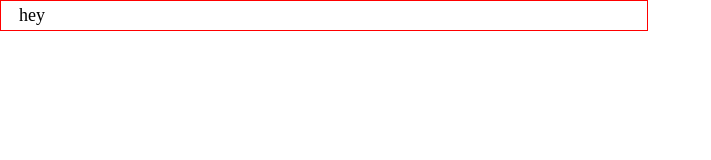
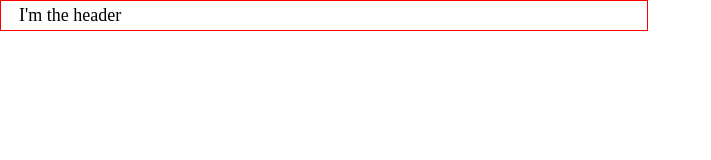
Before and after one commit to BernardoAguayoOrtega/origami, a Next.js app: page / in a window 1280 px wide. Shown: the top 160 px of the page, without its empty margins (0-711 px from the left). Built offline with nearby package versions, Linux system fonts and the light colour scheme.

Commit message:
[update] add Header component to home

```diff
--- a/components/Header/index.tsx
+++ b/components/Header/index.tsx
@@ -1,12 +1,12 @@
 import { ReactElement } from 'react';
-import styles from './container.module.css';
+import styles from './header.module.css';
 
-function Header(): ReactElement {
+const Header = (): ReactElement => {
 	return (
 		<>
-			<div className={styles.container}>I'm the header</div>;
+			<div className={styles.header}>I'm the header</div>
 		</>
 	);
-}
+};
 
 export default Header;
--- a/components/PageContainer/container.module.css
+++ b/components/PageContainer/container.module.css
@@ -1,4 +1,4 @@
-.container {
+.home {
   max-width: 36rem;
   padding: 0 1rem;
   margin: 3rem auto 6 rem;
--- a/components/PageContainer/index.tsx
+++ b/components/PageContainer/index.tsx
@@ -2,15 +2,15 @@ import { ReactElement, ReactNode, useEffect, useState } from 'react';
 import styles from './container.module.css';
 
 interface ContainerProps {
-  style: string,
-  children?: ReactNode;
+	style: string;
+	children?: ReactNode;
 }
 
-const Container: React.FC<ContainerProps> = ({children, style}): ReactElement => {
-
-	return <div className={style === 'red' && styles.container}>
-    hey
-  </div>;
-}
+const Container: React.FC<ContainerProps> = ({
+	children,
+	style,
+}): ReactElement => {
+	return <div className={style === 'home' && styles.home}>{children}</div>
+};
 
 export default Container;
--- a/pages/index.tsx
+++ b/pages/index.tsx
@@ -1,14 +1,17 @@
 import Head from 'next/head';
-import Container from '../components/PageContainer/index'
+import Container from '../components/PageContainer/index';
+import Header from '../components/Header/index';
 
 function HomePage() {
 	return (
 		<>
 			<Head>
 				<title>Welcome</title>
-				<meta name="viewport" content="initial-scale=1.0, width=device-width" />
+				<meta name='viewport' content='initial-scale=1.0, width=device-width' />
 			</Head>
-			<Container style='red'/>
+			<Container style='home'>
+				<Header />
+			</Container>
 		</>
 	);
 }
```
